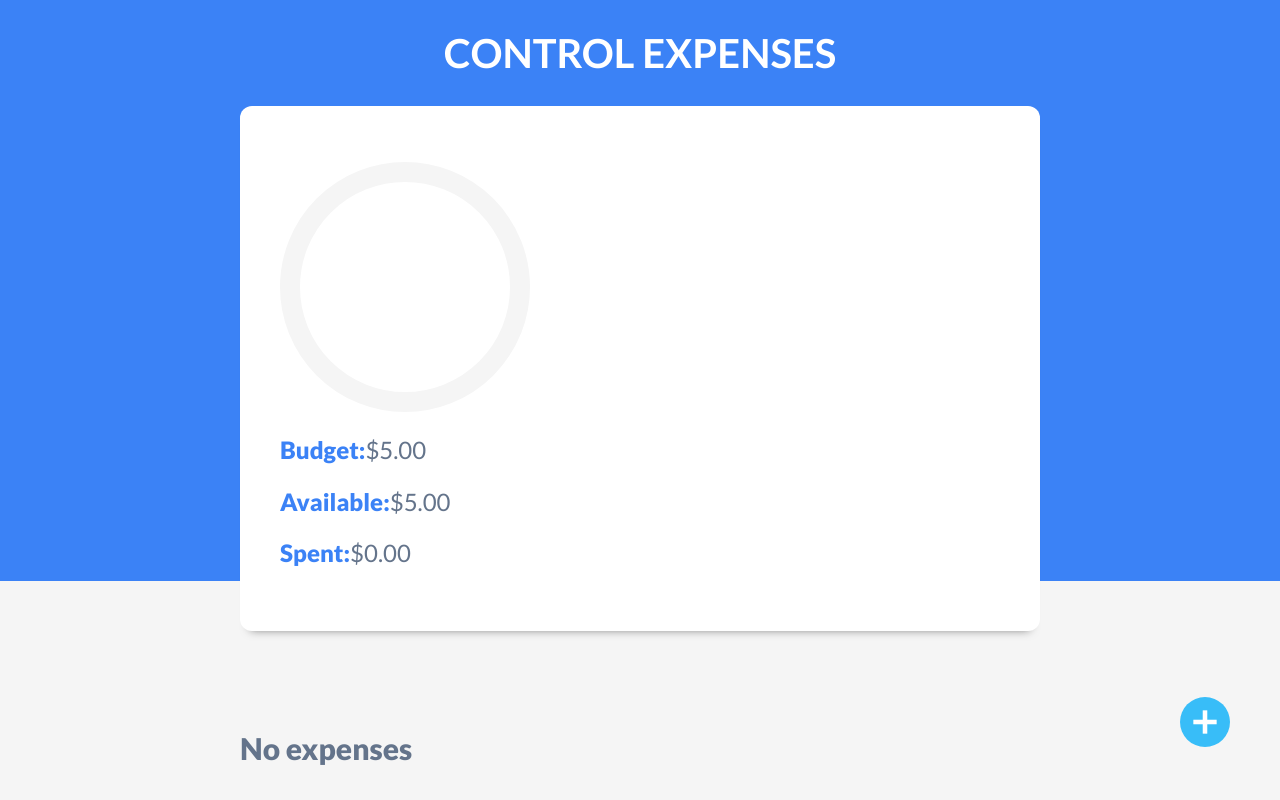
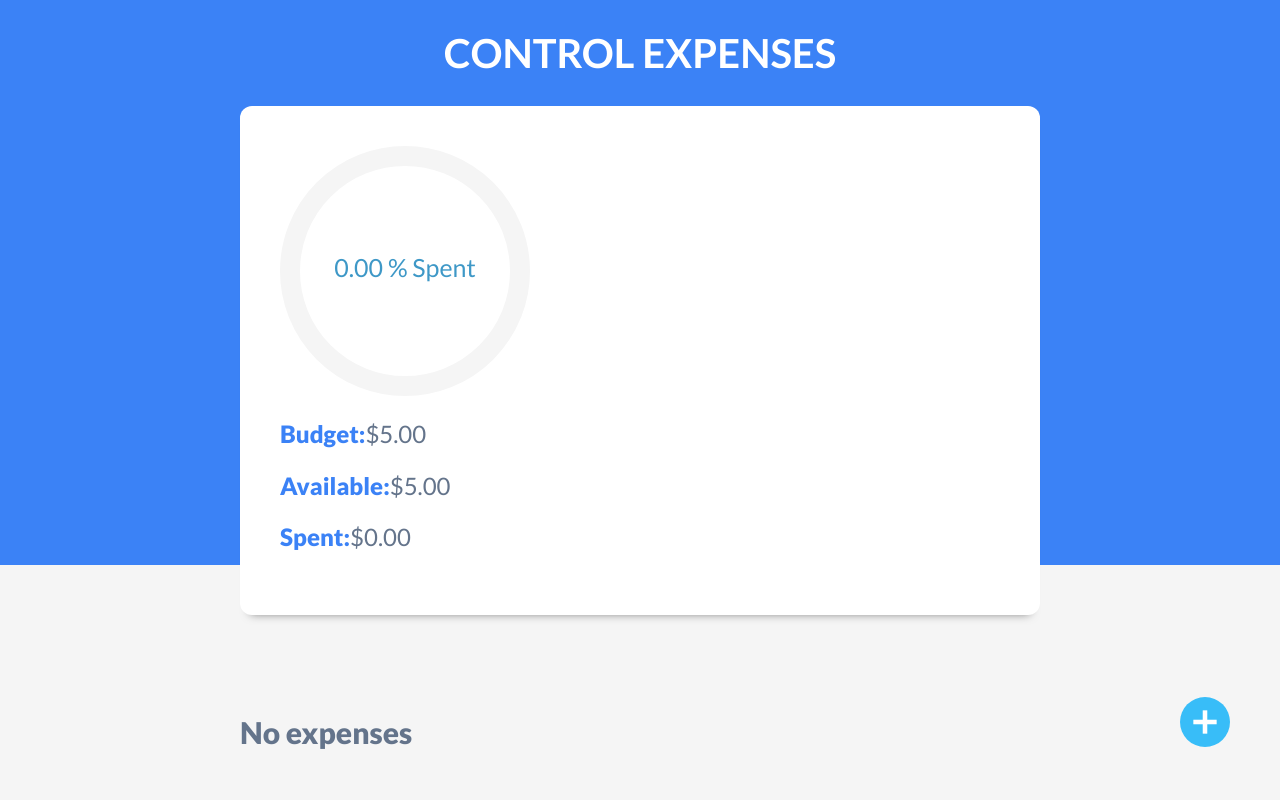
Before and after one commit to NancyMile/planer-react, a React (Vite) app: page / in a window 1280 px wide. Both pictures are taken after typing "5" into the empty fields and a click on the input "Save". Built offline with nearby package versions, Linux system fonts and the light colour scheme.

Commit message:
display text on graph

```diff
--- a/src/components/ControlBudget.jsx
+++ b/src/components/ControlBudget.jsx
@@ -34,15 +34,14 @@ const ControlBudget = ({ budget, expenses }) => {
   return (
       <div className="contenedor-presupuesto contenedor sombra dos-columnas">
           <div>
-              <p>
             <CircularProgressbar
                     styles={buildStyles({
                         pathColor: '#3b82f6',
                         trailColor: '#f5f5f5'
                     })}
                     value={percentage}
+                    text={`${percentage} % Spent`}
                 />
-              </p>
               <div className="contenido-presupuesto">
                   <p>
                       <span>Budget:</span>{formatAmount(budget)}
```
Lines whose indentation alone changed are shown as unchanged.
